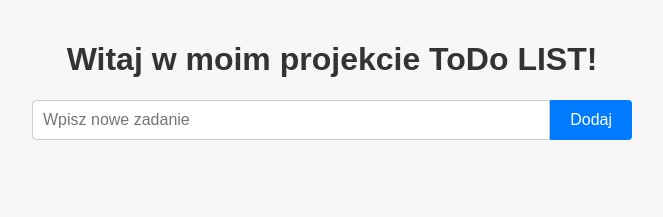
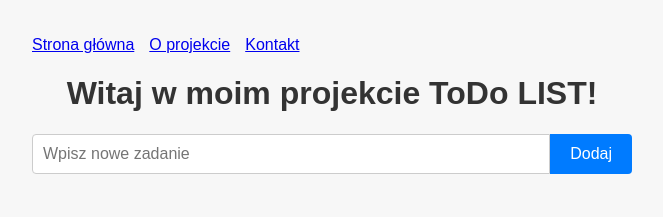
Before and after one commit to budzit12345/project-frontend, a plain HTML site: page index.html in a window 1280 px wide. Shown: the whole page, without its empty margins (308-971 px from the left). Drawn offline with Linux system fonts and the light colour scheme.

Commit message:
Dodano menu nawigacyjne do projektu oraz pliki conctact i about

```diff
--- a/index.html
+++ b/index.html
@@ -7,6 +7,7 @@
   <link rel="stylesheet" href="style.css" />
 </head>
 <body>
+  <nav id="main-nav"></nav>
   <h1>Witaj w moim projekcie ToDo LIST!</h1>
   <form id="todo-form">
     <input type="text" id="todo-input" placeholder="Wpisz nowe zadanie" required />
--- a/script.js
+++ b/script.js
@@ -1,3 +1,12 @@
+const nav = document.getElementById('main-nav');
+nav.innerHTML = `
+  <ul style="display:flex; gap:15px; list-style:none; padding:0;">
+    <li><a href="index.html">Strona główna</a></li>
+    <li><a href="about.html">O projekcie</a></li>
+    <li><a href="contact.html">Kontakt</a></li>
+  </ul>
+`;
+
 document.getElementById('todo-form').addEventListener('submit', function (e) {
   e.preventDefault();
   const input = document.getElementById('todo-input');
```
Also changed, not shown: about.html (added, +2 -0 lines), contact.html (added, +2 -0 lines).
